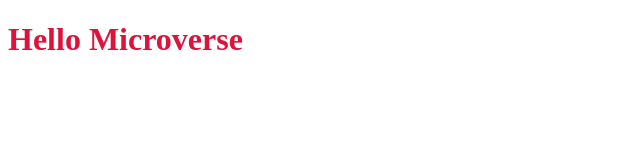
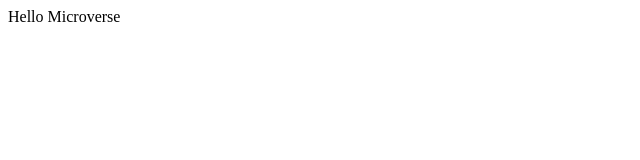
Before and after one commit to raezon/Hello-Microverse, a website: page index.html in a window 1280 px wide. Shown: the whole page, without its empty margins (0-640 px from the left). Drawn offline with Linux system fonts and the light colour scheme.

Commit message:
Add Header on index.html

```diff
--- a/index.html
+++ b/index.html
@@ -8,6 +8,6 @@
     <title>Document</title>
 </head>
 <body>
-    <h1>Hello Microverse</h1>
+    <header class="favorit-color">Hello Microverse</header>
 </body>
 </html>
```
